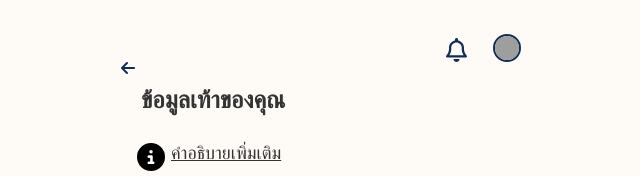
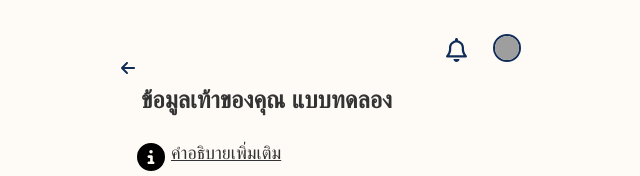
Before and after one commit to punyanuch463/Foot3DModel_Thesis, a Next.js app: page /footDataInformationSilde in a window 1280 px wide. Shown: the top 176 px of the page, without its empty margins (319-959 px from the left). Built offline with nearby package versions, Linux system fonts and the light colour scheme; grey boxes are pictures that could not be loaded; a web font is replaced by a local one.

Commit message:
9 Oct Test Update

```diff
--- a/pages/footDataInformationSilde.js
+++ b/pages/footDataInformationSilde.js
@@ -95,7 +95,7 @@ const FootSizeForm = () => {
         </div>
 
       <main className={styles.main}>
-        <p className={styles.title}>ข้อมูลเท้าของคุณ</p>
+        <p className={styles.title}>ข้อมูลเท้าของคุณ แบบทดลอง</p>
 
         <div className={styles.detailed}>
           <button
```
